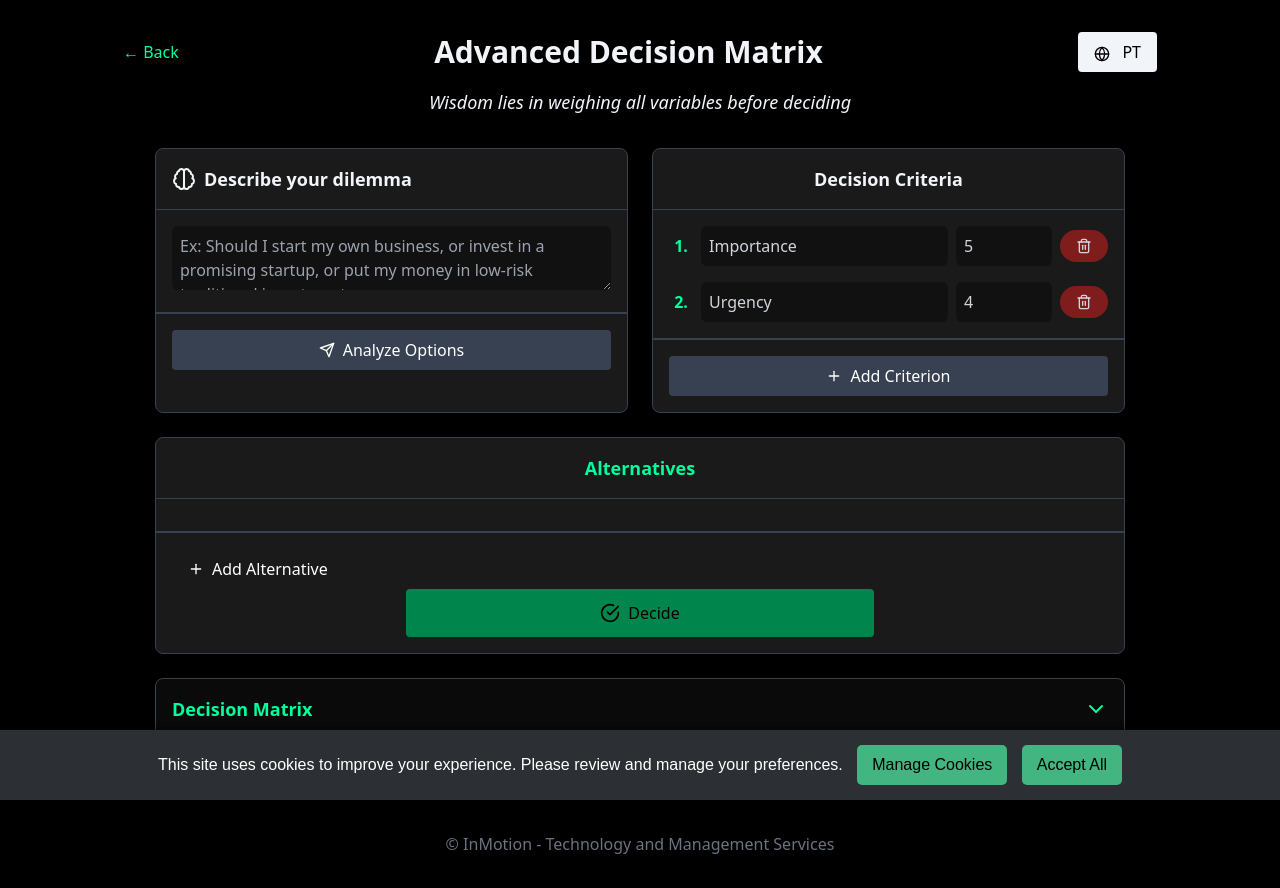
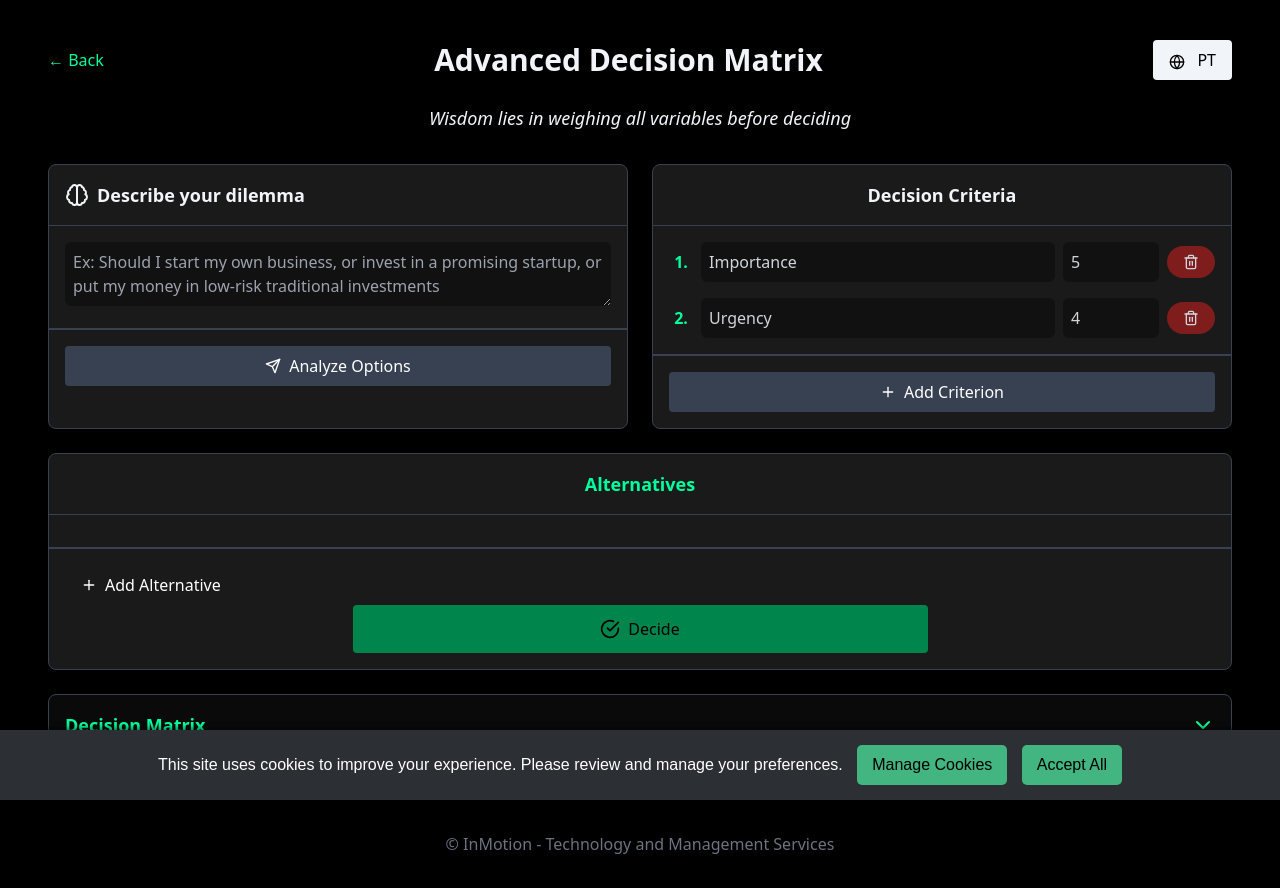
Before and after one commit to beloureiro/NS3, a React (Create React App) app: page /NS3/decision-helper in a window 1280 px wide. Built offline with nearby package versions, Linux system fonts and the light colour scheme.

Commit message:
Refactor layout and structure in DecisionMatrix.js: Centralized container, adjusted margins and spacing, and removed redundant comments.

```diff
--- a/src/tools/DecisionMatrix/DecisionMatrix.js
+++ b/src/tools/DecisionMatrix/DecisionMatrix.js
@@ -9,7 +9,6 @@ import { calculateWeightedScores, ImprovedScatterChart } from './DecisionLogic';
 import { translations } from './translation';
 
 const DecisionHelper = () => {
-  // Estados do componente (mantidos sem alterações)
   const [alternatives, setAlternatives] = useState([]);
   const [decision, setDecision] = useState(null);
   const [userInput, setUserInput] = useState('');
@@ -23,7 +22,6 @@ const DecisionHelper = () => {
 
   const t = translations[language];
 
-  // Funções do componente (mantidas sem alterações)
   const toggleLanguage = () => {
     setLanguage(lang => lang === 'en' ? 'pt' : 'en');
   };
@@ -124,10 +122,10 @@ const DecisionHelper = () => {
   };
 
   return (
-    // Container principal com largura total e estilos básicos
-    <div className="p-4 min-h-screen bg-black text-gray-300 font-sans antialiased">
+    <div className="w-full min-h-screen bg-black text-gray-300 font-sans antialiased">
+      <div className="max-w-7xl mx-auto px-4 sm:px-6 lg:px-8">
         {/* Cabeçalho do componente */}
-      <div className="flex justify-between items-center mb-4">
+        <div className="flex justify-between items-center py-6">
           <Link to="/" className="text-[#00ff9d] hover:underline">{t.back}</Link>
           <h1 className="text-3xl font-bold text-[#f1f5f9]">{t.title}</h1>
           <Button onClick={toggleLanguage} className="bg-[#f1f5f9] hover:bg-[#00864c] text-black">
@@ -135,15 +133,13 @@ const DecisionHelper = () => {
           </Button>
         </div>
 
-      {/* Container do conteúdo principal - usa largura total com padding responsivo */}
-      <div className="w-full px-4 sm:px-6 lg:px-8">
-        {/* Subtítulo centralizado com largura máxima para melhor legibilidade */}
-        <p className="text-lg text-[#f1f5f9] italic text-center mb-8 max-w-3xl mx-auto">{t.subtitle}</p>
+        {/* Subtítulo centralizado */}
+        <p className="text-lg text-[#f1f5f9] italic text-center mb-8">{t.subtitle}</p>
 
-        {/* Grid layout para organizar os cartões em telas maiores */}
+        {/* Grid layout para organizar os cartões */}
         <div className="grid grid-cols-1 lg:grid-cols-2 gap-6">
           {/* Cartão para descrever o dilema */}
-          <Card className="bg-[#1a1a1a] border-[#333333] shadow-[#00ff9d]/20 mb-6">
+          <Card className="bg-[#1a1a1a] border-[#333333] shadow-[#00ff9d]/20">
             <CardHeader>
               <CardTitle className="text-[#f1f5f9] flex items-center">
                 <Brain className="mr-2" /> {t.describeDilemma}
@@ -169,7 +165,7 @@ const DecisionHelper = () => {
           </Card>
 
           {/* Cartão para adicionar e gerenciar critérios de decisão */}
-          <Card className="bg-[#1a1a1a] border-[#333333] shadow-[#00ff9d]/20 mb-6">
+          <Card className="bg-[#1a1a1a] border-[#333333] shadow-[#00ff9d]/20">
             <CardHeader>
               <CardTitle className="text-[#f1f5f9]">{t.decisionCriteria}</CardTitle>
             </CardHeader>
@@ -214,7 +210,7 @@ const DecisionHelper = () => {
         </div>
 
         {/* Cartão para adicionar e gerenciar alternativas - largura total */}
-        <Card className="bg-[#1a1a1a] border-[#333333] shadow-[#00864c]/20 mb-6">
+        <Card className="bg-[#1a1a1a] border-[#333333] shadow-[#00864c]/20 mt-6">
           <CardHeader>
             <CardTitle className="text-[#00ff9d]">{t.alternatives}</CardTitle>
           </CardHeader>
@@ -272,7 +268,7 @@ const DecisionHelper = () => {
         </Card>
 
         {/* Cartão que exibe a matriz de decisão em um gráfico - largura total */}
-        <Card className="bg-[#0a0a0a] border-[#333333] shadow-[#00ff9d]/20 mb-6 overflow-hidden">
+        <Card className="bg-[#0a0a0a] border-[#333333] shadow-[#00ff9d]/20 mt-6 overflow-hidden">
           <CardHeader>
             <CardTitle onClick={() => setShowMatrix(!showMatrix)} className="text-[#00ff9d] flex items-center justify-between cursor-pointer">
               {t.decisionMatrix}
```
Lines whose indentation alone changed are shown as unchanged.
